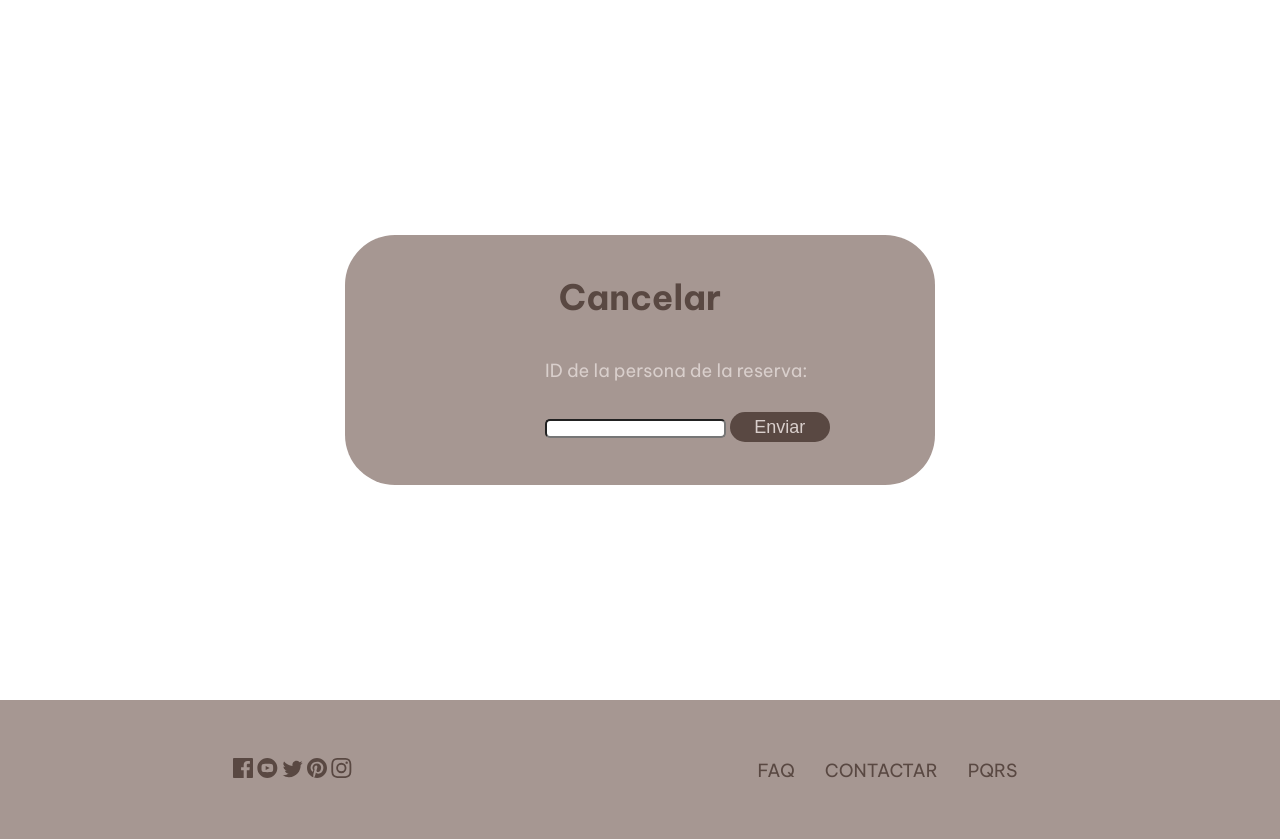
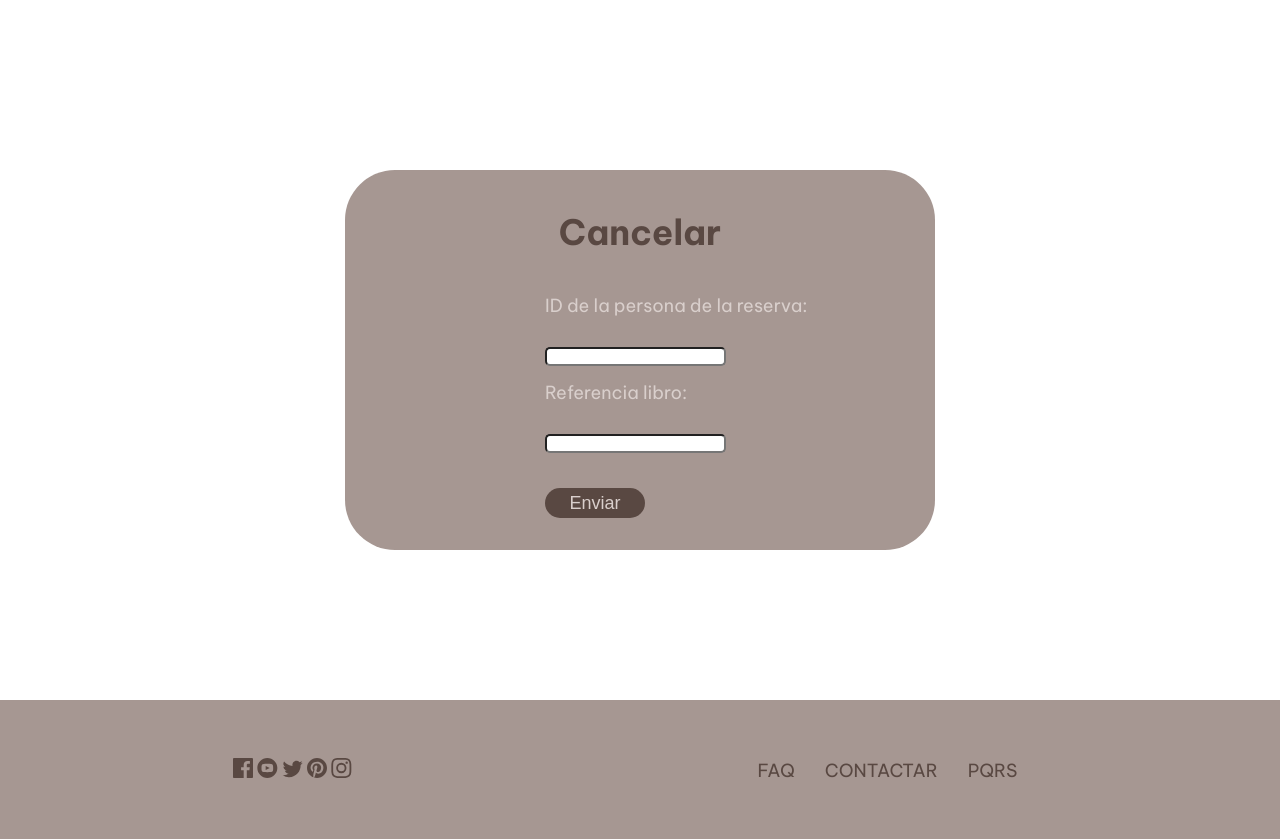
Before and after one commit to LauraGonzalezAlvarez/proyectoFinal_DyP, a PHP site: page /cancelar.html in a window 1280 px wide. Shown: the part 80-919 px from the top of the page. Run offline with PHP 8.4, Linux system fonts and the light colour scheme.

Commit message:
cambio a formularios

```diff
--- a/CSS/cancelar.css
+++ b/CSS/cancelar.css
@@ -87,7 +87,7 @@ a:hover{
     background-color: var(--salmon);
     color: var(--dark-grey);
     padding-top:4rem;
-    height: 25rem;
+    height: 38rem;
 }
 .form{
     margin-top: 3rem;
--- a/CSS/renovar.css
+++ b/CSS/renovar.css
@@ -87,7 +87,7 @@ a:hover{
     background-color: var(--salmon);
     color: var(--dark-grey);
     padding-top:4rem;
-    height: 40rem;
+    height: 50rem;
 }
 .form{
     margin-top: 3rem;
--- a/cancelar.html
+++ b/cancelar.html
@@ -37,7 +37,9 @@
                     <div class="form">
                         <p><label>ID de la persona de la reserva:</label></p>
                       <input type="number" name="identificacion" class="redondeado">
-
+                      <p><label>Referencia libro:</label> </p>
+                      <input type="text" name="refLibro"  class="redondeado">
+                      <p>
                         <input type="submit" value="Enviar" class="btn">
 
                       </p>
--- a/renovar.html
+++ b/renovar.html
@@ -39,8 +39,12 @@
                       <input type="number" name="identificacion"  class="redondeado">
                       <p><label>Fecha de renovacion:</label></p>
                       <input type="date" name="fechaReserva"  class="redondeado">
+
+                    <p><label>Referencia libro:</label> </p>
+                    <input type="text" name="refLibro"  class="redondeado">
                     <p>
-        <input type="submit" value="Enviar" class="btn">
+
+                    <input type="submit" value="Enviar" class="btn">
 
                       </p>
                     </div>
--- a/reserva.html
+++ b/reserva.html
@@ -50,8 +50,8 @@
                       <p><label>Sede:</label></p>
                       <input type="text" name="sede" class="redondeado">
 
-                      <p><label>Número telefónico:</label></p>
-                      <input type="tel" name="telefono"  class="redondeado">
+                      <p><label>Referencia libro:</label></p>
+                      <input type="text" name="refLibro"  class="redondeado">
 
 
                     <p>
```
